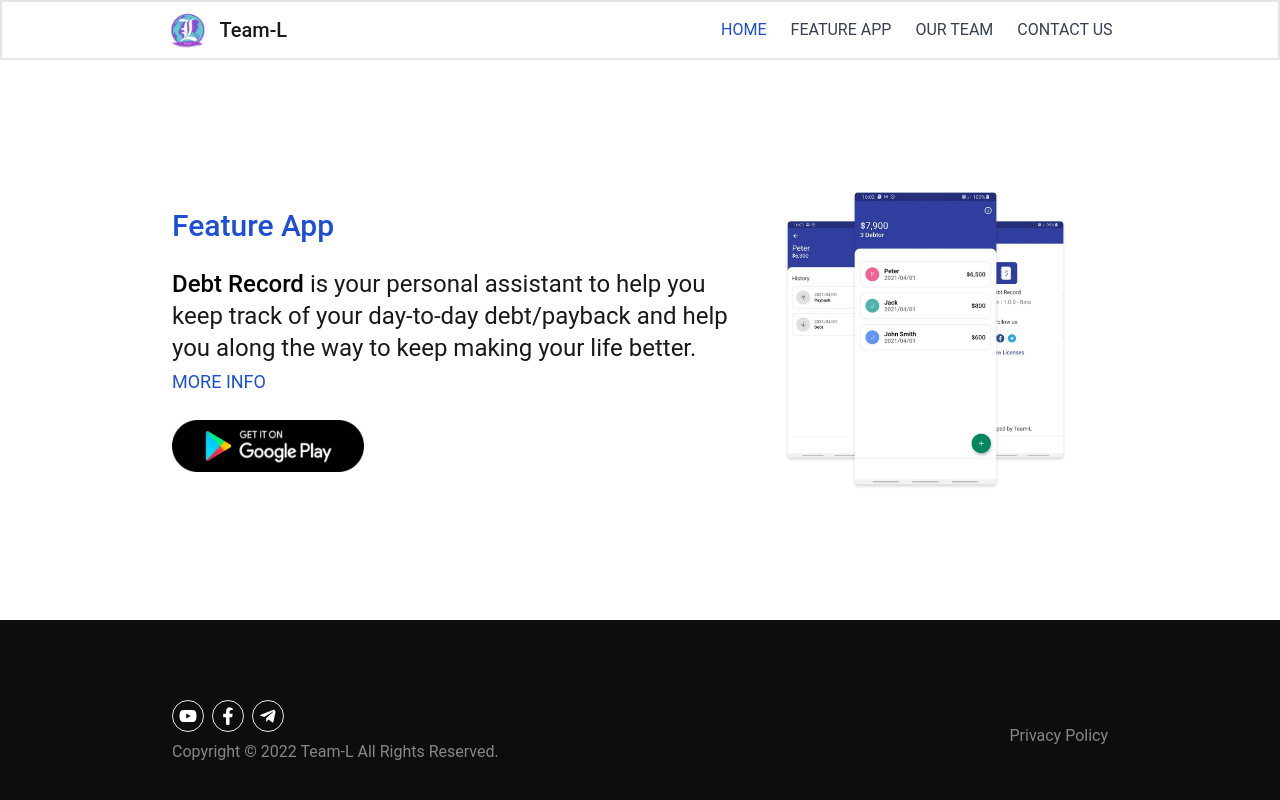
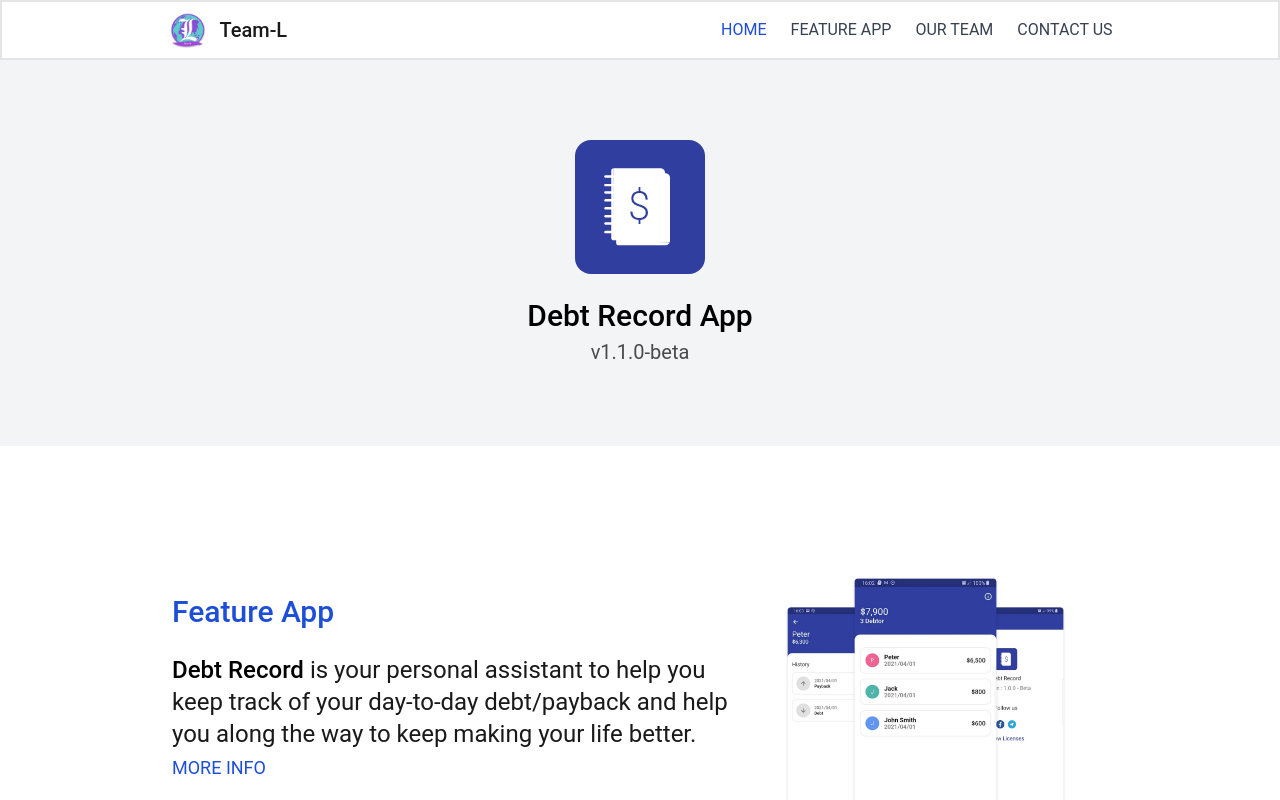
Before and after one commit to teamldeveloper/team-l, a React (Create React App) app: page /DebtRecord/ in a window 1280 px wide. Shown: the top 800 px of the page. Built offline with nearby package versions, Linux system fonts and the light colour scheme.

Commit message:
add header

```diff
--- a/src/components/SectionWrapper.jsx
+++ b/src/components/SectionWrapper.jsx
@@ -2,7 +2,7 @@
   function HOC() {
     return (
       <div id={sectionId} className={`w-full px-4 py-16 md:py-20 ${bgColor} `}>
-        <div className={` lg:w-3/4 lg:m-auto sm:w-[95%] sm:m-auto `}>
+        <div className={`lg:w-3/4 lg:m-auto sm:w-[95%] sm:m-auto `}>
           <Component />
         </div>
       </div>
--- a/src/constants/images.jsx
+++ b/src/constants/images.jsx
@@ -1,4 +1,5 @@
 import logo from "../assets/logo.png";
+import app_logo from "../assets/app_logo.png";
 import app_ui from "../assets/app_ui.png";
 import mustafa from "../assets/mustafa.jpg";
 import mahmood from "../assets/mahmood.jpg";
@@ -10,6 +11,7 @@
 export default {
   logo,
   app_ui,
+  app_logo,
   play_store,
   mustafa,
   mahmood,
--- a/src/pages/DebtRecordApp.jsx
+++ b/src/pages/debt_record_app/DebtRecordApp.jsx
@@ -1,10 +1,11 @@
-import { Navbar, FeatureApp, Footer } from "../components";
+import { Navbar, FeatureApp, Footer } from "../../components";
+import { Header } from "./components";
 
 const Home = () => {
   return (
     <div>
       <Navbar />
-
+      <Header />
       <FeatureApp />
 
       <Footer />
--- /dev/null
+++ b/src/pages/debt_record_app/components/Header.jsx
@@ -0,0 +1,18 @@
+import SectionWrapper from "../../../components/SectionWrapper";
+import { images } from "../../../constants";
+
+const Header = () => {
+  return (
+    <div className="flex flex-col items-center">
+      <img
+        src={images.app_logo}
+        alt="app logo"
+        className="h-20 object-scale-down mb-4  md:h-auto md:mb-6"
+      />
+      <h2 className="text-2xl mb-1 font-medium md:text-3xl">Debt Record App</h2>
+      <h6 className="text-lg text-black/70 md:text-xl ">v1.1.0-beta</h6>
+    </div>
+  );
+};
+
+export default SectionWrapper(Header, "", "bg-gray-100");
--- /dev/null
+++ b/src/pages/debt_record_app/components/index.jsx
@@ -0,0 +1 @@
+export { default as Header } from "./Header";
--- a/src/pages/index.jsx
+++ b/src/pages/index.jsx
@@ -1,3 +1,3 @@
 
 export { default as Home } from "./Home";
-export { default as DebtRecordApp } from "./DebtRecordApp";
+export { default as DebtRecordApp } from "./debt_record_app/DebtRecordApp";
```
Also changed, not shown: src/assets/app_logo.png (added).
